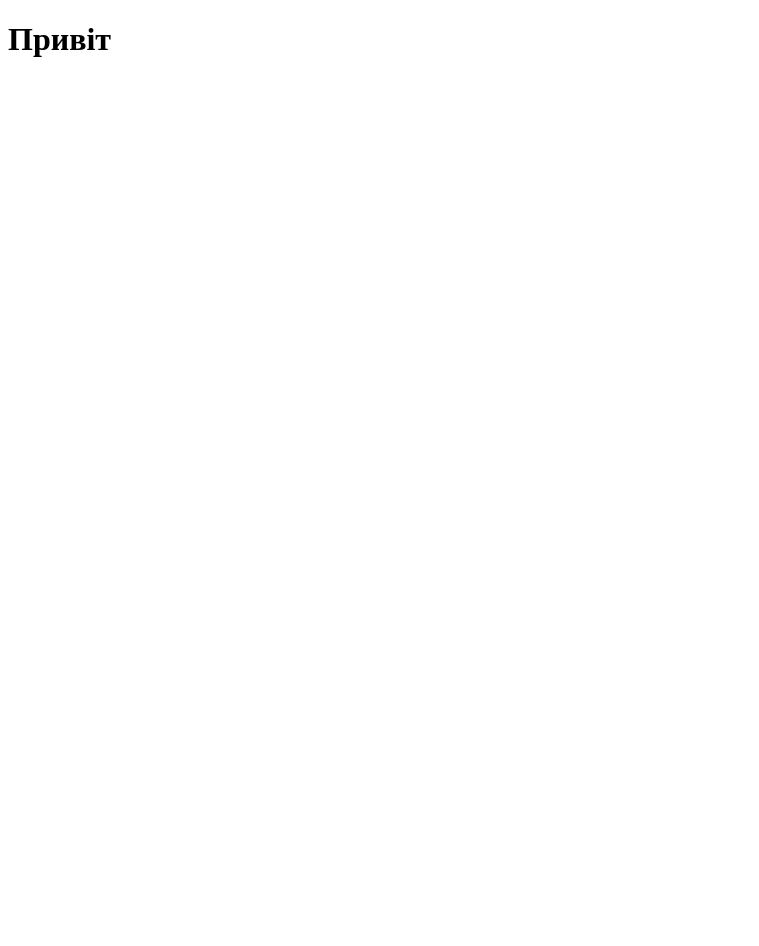
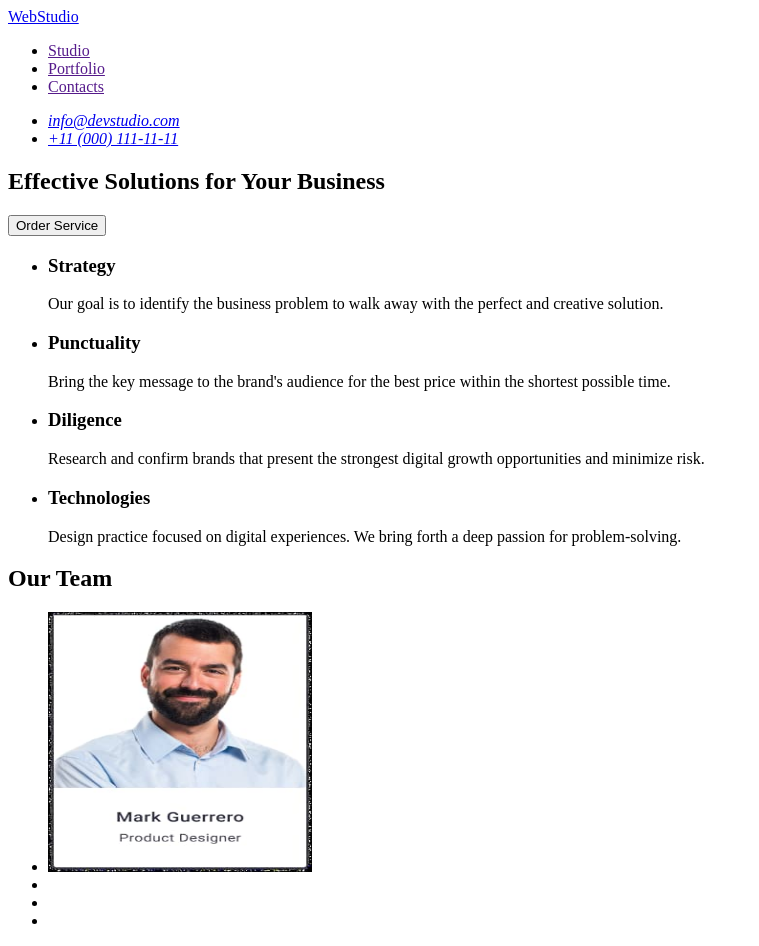
Before and after one commit to vladsologyb/Tutorial, a plain HTML site: page index.html in a window 1280 px wide. Shown: the whole page, without its empty margins (0-759 px from the left). Before the commit the page ends 800 px from the top, so only its background shows below. Drawn offline with Linux system fonts and the light colour scheme.

Commit message:
start  page

```diff
--- a/index.html
+++ b/index.html
@@ -6,6 +6,75 @@
     <title>Document</title>
   </head>
   <body>
-    <h1>Привіт</h1>
+    <header>
+      <nav>
+        <a href="./index.html">WebStudio</a>
+        <ul>
+          <li><a href="">Studio</a></li>
+          <li><a href="">Portfolio</a></li>
+          <li><a href="">Contacts</a></li>
+        </ul>
+      </nav>
+      <address>
+        <ul>
+          <li><a href="mailto:info@devstudio.com">info@devstudio.com</a></li>
+          <li><a href="tel:+110001111111">+11 (000) 111-11-11</a></li>
+        </ul>
+      </address>
+    </header>
+    <main>
+      <section>
+        <h1>Effective Solutions for Your Business</h1>
+        <button type="button">Order Service</button>
+      </section>
+      <section>
+        <ul>
+          <li>
+            <h3>Strategy</h3>
+            <p>
+              Our goal is to identify the business problem to walk away with the
+              perfect and creative solution.
+            </p>
+          </li>
+          <li>
+            <h3>Punctuality</h3>
+            <p>
+              Bring the key message to the brand's audience for the best price
+              within the shortest possible time.
+            </p>
+          </li>
+          <li>
+            <h3>Diligence</h3>
+            <p>
+              Research and confirm brands that present the strongest digital
+              growth opportunities and minimize risk.
+            </p>
+          </li>
+          <li>
+            <h3>Technologies</h3>
+            <p>
+              Design practice focused on digital experiences. We bring forth a
+              deep passion for problem-solving.
+            </p>
+          </li>
+        </ul>
+      </section>
+      <section>
+        <h2>Our Team</h2>
+        <ul>
+          <li>
+            <img
+              src="./images/Team Card 1.jpg"
+              alt="Product Designer"
+              width="264"
+              height="260"
+            />
+          </li>
+          <li><img src="" alt="" /></li>
+          <li><img src="" alt="" /></li>
+          <li><img src="" alt="" /></li>
+        </ul>
+      </section>
+    </main>
   </body>
 </html>
```
Also changed, not shown: images/Team Card 1.jpg (added).
